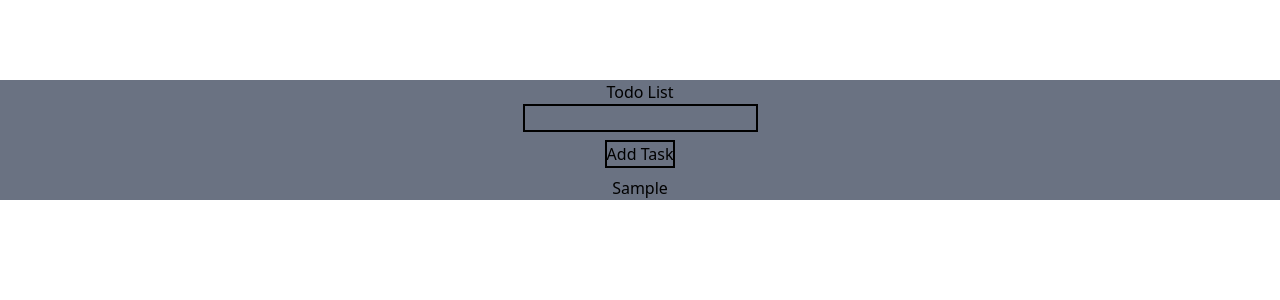
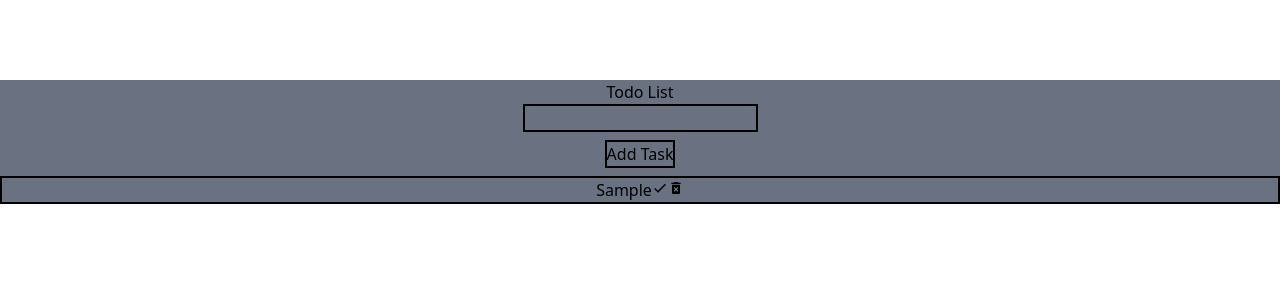
Before and after one commit to sach0318/React-Series, a React (Vite) app: page / in a window 1280 px wide. Both pictures are taken after typing "Sample" into the empty fields and a click on the button "Add Task". Shown: the top 300 px of the page. Built offline with nearby package versions, Linux system fonts and the light colour scheme.

Commit message:
icons complete

```diff
--- a/src/projects/Todo/Todo.jsx
+++ b/src/projects/Todo/Todo.jsx
@@ -1,4 +1,5 @@
 import { useState } from "react";
+import { MdCheck , MdDeleteForever } from "react-icons/md";
 
 const Todo = () => {
   const [input, setInput] = useState("");
@@ -44,8 +45,14 @@ const Todo = () => {
           </form>
           <div>
             <ul>{
-              task.map((e) => {
-                return <li>{e}</li>
+              task.map((e,i) => {
+                return (
+                  <li  className="border-2 "  key={i}>
+                    <span >{e}</span>
+                    <button><MdCheck/></button>
+                    <button><MdDeleteForever/></button>
+                  </li>
+                );
               })
             }
             </ul>
```
